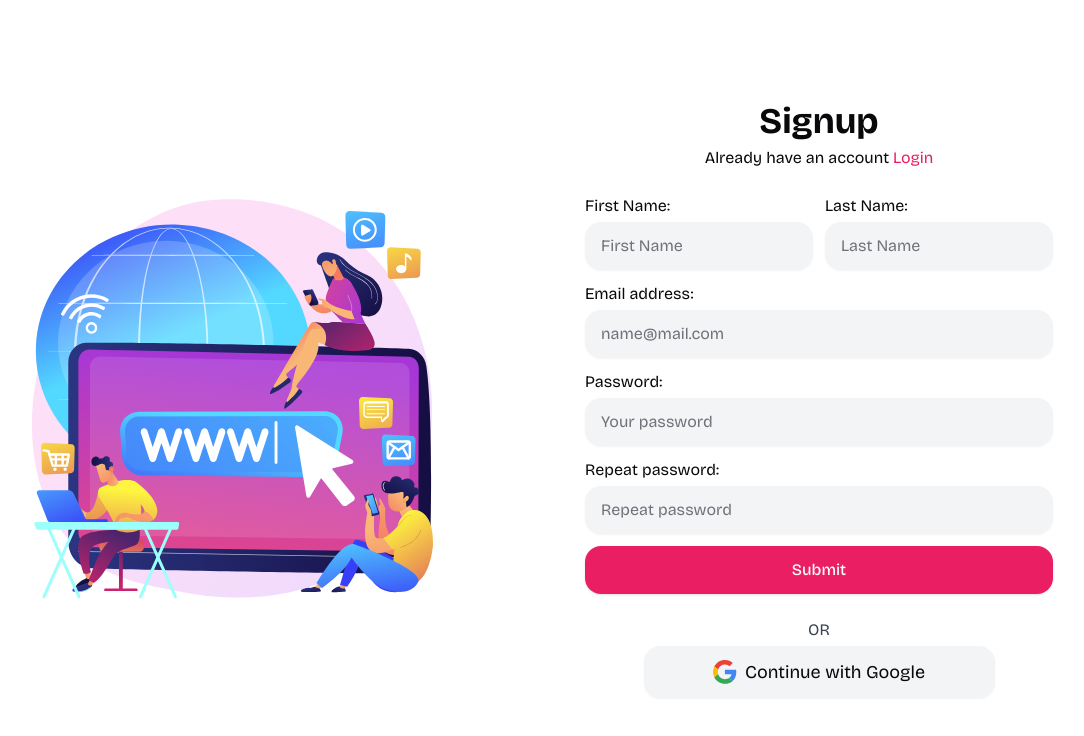
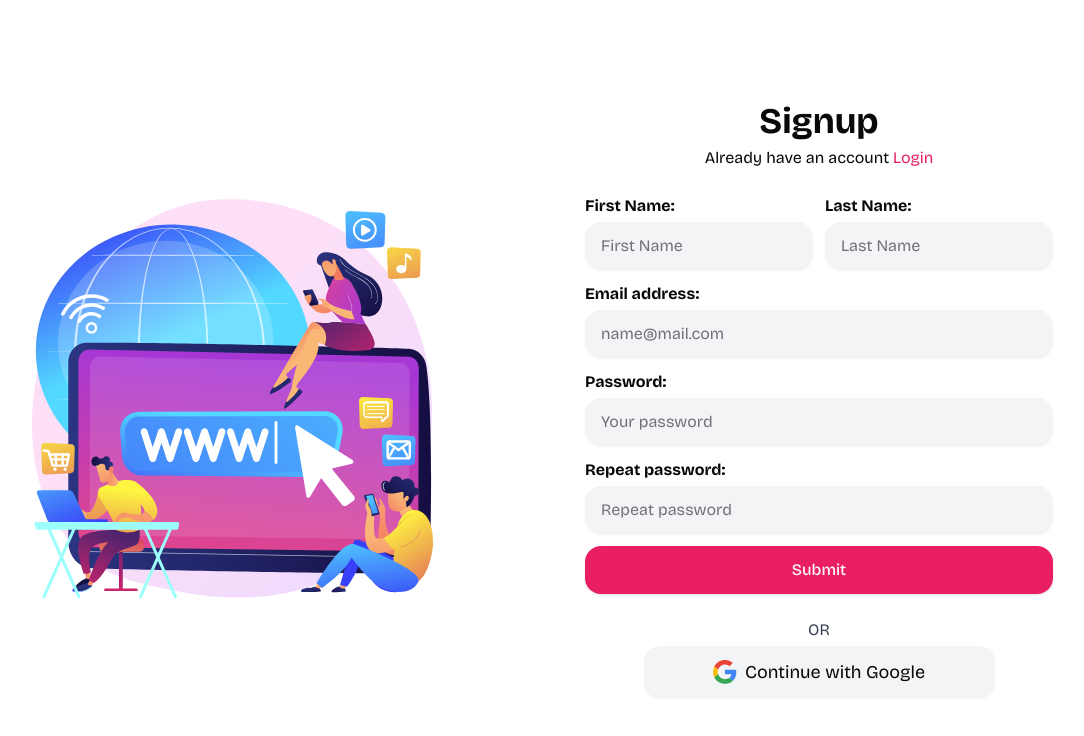
Before and after one commit to fisayo-dev/bookmark-hub, a Next.js app: page /signup in a window 1280 px wide. Shown: the top 736 px of the page, without its empty margins (141-1225 px from the left). Built offline with nearby package versions, Linux system fonts and the light colour scheme.

Commit message:
boldened the label

```diff
--- a/app/(form)/signup/page.tsx
+++ b/app/(form)/signup/page.tsx
@@ -1,6 +1,5 @@
 import { Button } from "@/components/ui/button"
 import { Input } from "@/components/ui/input"
-import { Eye, Key, Mail, User } from "lucide-react"
 import Image from "next/image"
 import Link from "next/link"
 
@@ -17,24 +16,24 @@ const page = () => {
       <form className="grid gap-3">
           <div className="grid gap-3 grid-cols-2">
               <div className="grid gap-1">
-                <label>First Name:</label>
+                <label className="font-bold">First Name:</label>
                 <Input className="border-1 rounded-2xl bg-gray-100 shadow-sm" placeholder="First Name" type="text"/>
               </div>
               <div className="grid gap-1">
-                <label>Last Name:</label>
+                <label className="font-bold">Last Name:</label>
                 <Input className="border-1 rounded-2xl bg-gray-100 shadow-sm" placeholder="Last Name" type="text"/>
               </div>
             </div>
             <div className="grid gap-1">
-              <label>Email address:</label>
+              <label className="font-bold">Email address:</label>
               <Input className="border-1 rounded-2xl bg-gray-100 shadow-sm" placeholder="name@mail.com" type="email"/>
             </div>
             <div className="grid gap-1">
-              <label>Password:</label>
+              <label className="font-bold">Password:</label>
               <Input className="border-1 rounded-2xl bg-gray-100 shadow-sm" placeholder="Your password" type="password" />
             </div>
           <div className="grid gap-1">
-            <label>Repeat password:</label>
+            <label className="font-bold">Repeat password:</label>
             <Input className="border-1 rounded-2xl bg-gray-100 shadow-sm" placeholder="Repeat password" type="password"/>
           </div>
           <Button className="flex items-center gap-2">
```
